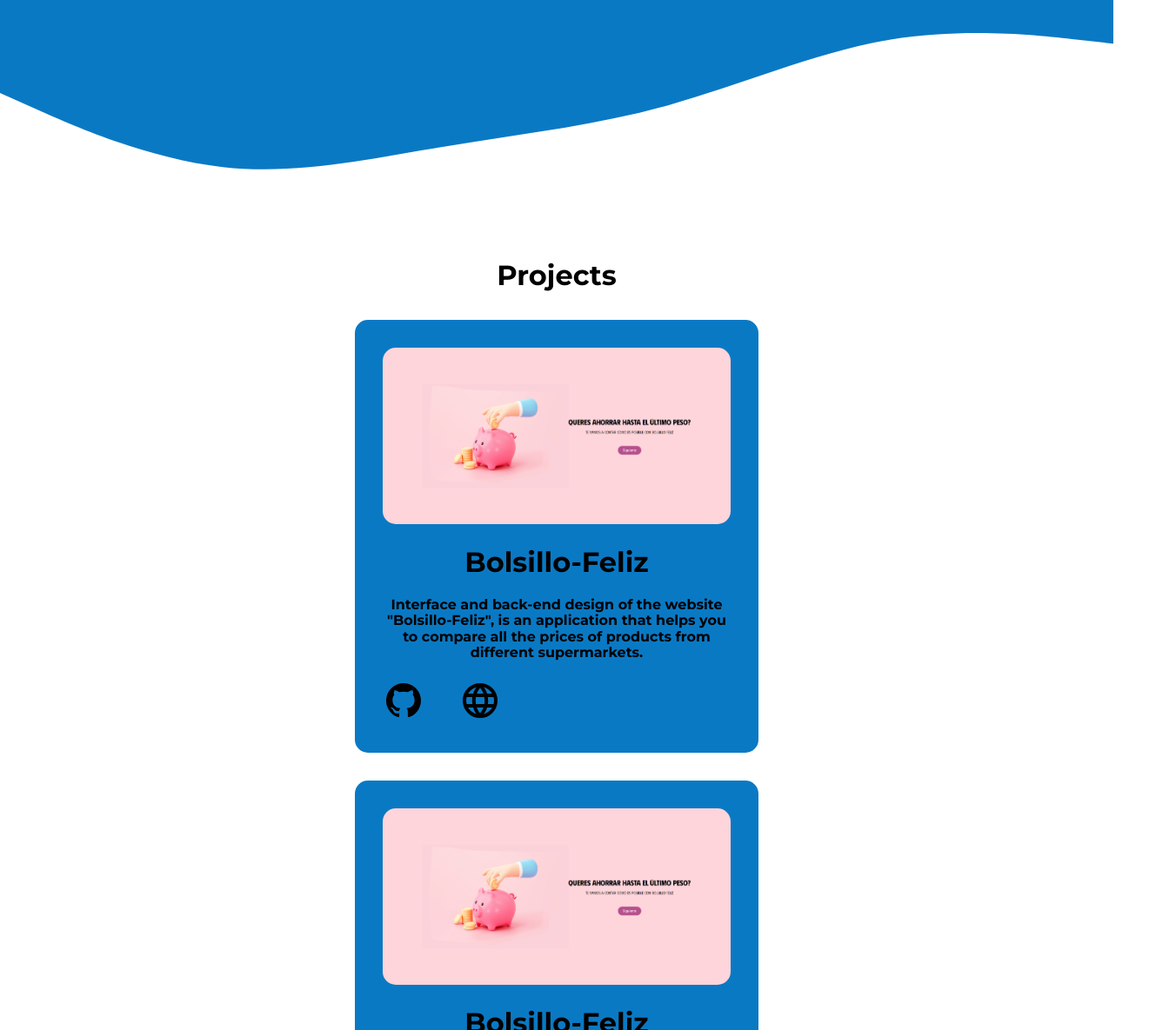
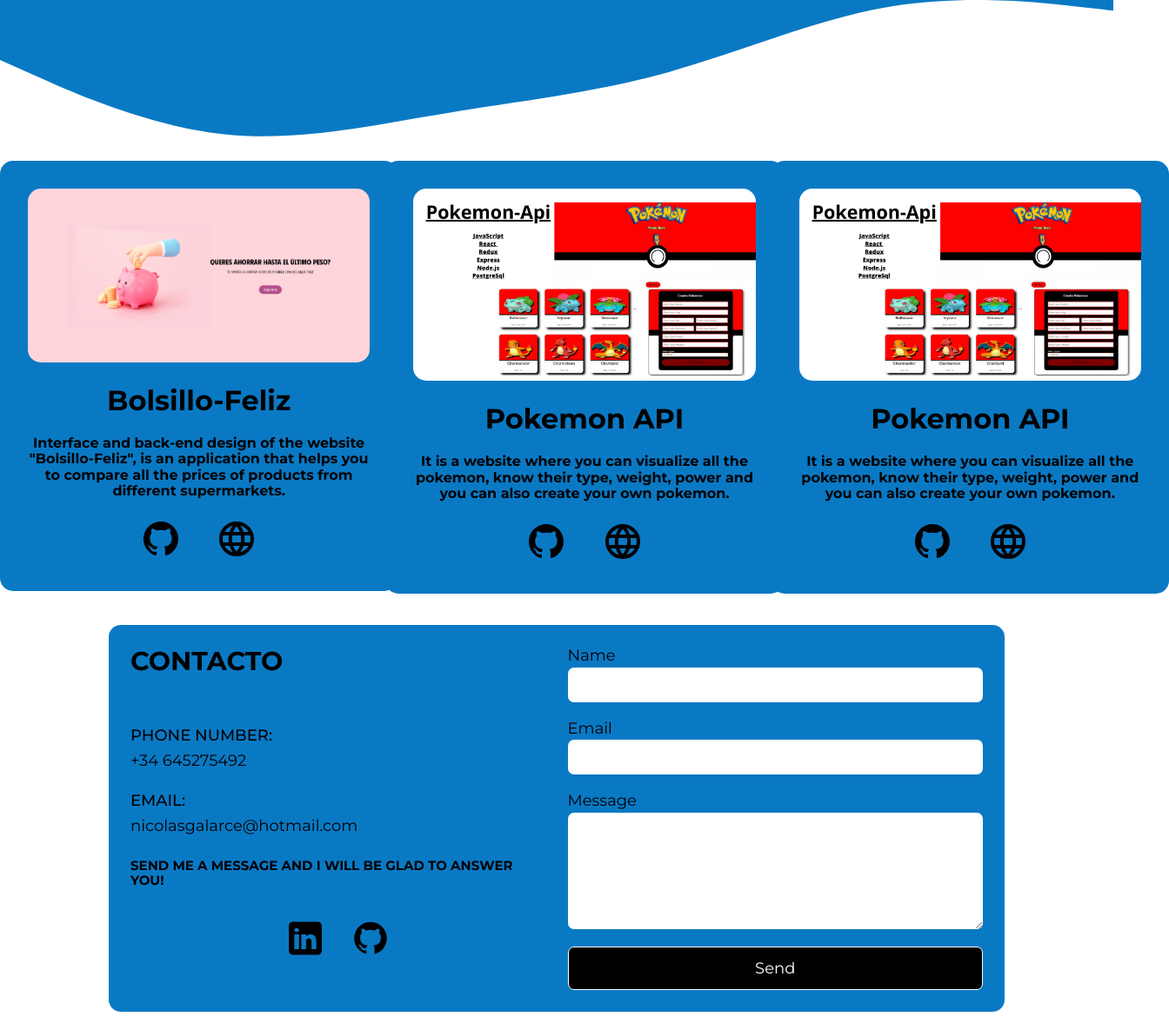
Before and after one commit to nicogalarce7/Portafolio, a plain HTML site: page index.html in a window 1280 px wide. Shown: the part 1615-2800 px from the top of the page at 87% size, 1344 px wide, since content can reach past the window. Drawn offline with nearby package versions, Linux system fonts and the light colour scheme.

Commit message:
Ready for mobile

```diff
--- /dev/null
+++ b/css/contact.css
@@ -0,0 +1,106 @@
+.contact-body{
+    background-color: var(--primary-color);
+    font-size: 18px;
+    border-radius: 14px;
+    padding: 25px;
+    display: grid;
+    gap: 25px;
+    margin: 5px;
+}
+
+.contact-body p,
+.contact-body h1,
+.contact-body ul{
+    margin: 0;
+    padding: 0;
+}
+.contact-title{
+    font-size: 30px;
+    font-weight: 550;
+    text-align: center;
+    text-transform: uppercase;
+}
+
+.contact-details, .contact-form{
+    display: grid;
+    gap: 20px;
+}
+.contact-details-group, .contact-form-group{
+    display: grid;
+    gap: 3px;
+}
+.contact-label{
+    text-transform: uppercase;
+    font-weight: 500;
+}
+.contact-form input,
+.contact-form  textarea{
+    border-radius: 7px;
+    border: none;
+    height: 30px;
+    padding: 5px 10px;
+}
+.contact-form  textarea{
+    height: auto;
+    resize: vertical;
+}
+.contact-form-submit{
+    width: 100%;
+    height: 50px;
+    background-color: black;
+    border-radius: 7px;
+    color: white;
+    border: 1px solid white;
+    cursor: pointer;
+}
+.contact-form-submit:hover{
+    box-shadow: 0 0 14px white;
+}
+.social-list {
+    list-style: none;
+    display: flex;
+    gap: 25px;
+    justify-content: center;
+}
+.social-list img{
+    height: 45px;
+    width: 50px;
+}
+.social-list img:hover{
+    filter: drop-shadow(0 0 5px white);
+}
+
+@media (min-width: 950px) {
+    .contact-body{
+        margin:0 auto;
+        margin-bottom: 10px;
+        margin-top: 20px;
+        max-width: 980px;
+    }
+    .title-label{
+        font-size: 15px;
+        font-weight: 600;
+    }
+    .contact-title{
+        display: flex;
+        align-items: start;
+        grid-area: title ;
+    }
+    .contact-details{
+        grid-area: details;
+    }
+    .contact-form{
+        grid-area: form;
+    }
+    .social{
+        grid-area: social;
+    }
+    .contact-body{
+        display: grid;
+        grid:
+        "title form"
+        "details form"
+        "social form"/
+        1fr 1fr;
+    }
+}
--- a/css/main.css
+++ b/css/main.css
@@ -11,6 +11,7 @@
     font-family: 'Montserrat', sans-serif;
     color: var(--text-color);
     padding-top: 70px;
+
 }
 
 a{
--- a/css/project.css
+++ b/css/project.css
@@ -1,16 +1,15 @@
 .title{
 text-align: center;
 }
-.title-project{
+
+.projects-body{
+    width: 100%;
 
 }
-.projects-all{
-    width: 100%;
-    max-width: 980px;
-    margin: auto;
+
+.projects{
+    margin-top: -50px;
 }
-
-
 
 @import url('https://fonts.googleapis.com/css2?family=Outfit:wght@300;400;600&display=swap');
 
@@ -23,7 +22,7 @@
 .card-container {
     width: 100%;
     max-width: 400px;
-    margin: 2em auto;
+    margin: 1em auto;
     background-color: var(--primary-color);
     border-radius: 15px;
     margin-bottom: 1rem;
@@ -33,6 +32,7 @@
 
 .flex-row {
     display: flex;
+    justify-content: center;
 gap: 10%;
 }
 
@@ -44,3 +44,17 @@
 .main-content p{
     font-size: 1.2em;
 }
+@media (min-width:980px) {
+    .projects-body{
+        display: flex;
+        align-items: center;
+        justify-content: center;
+        margin-top: -100px;
+    }
+    .projects-all{
+        justify-content: center;
+        display: flex;
+        gap: 50px;
+    }
+
+}
--- a/index.html
+++ b/index.html
@@ -16,6 +16,7 @@
     <link rel="stylesheet" href="css/profile.css">
     <link rel="stylesheet" href="css/experiences.css">
     <link rel="stylesheet" href="css/project.css">
+    <link rel="stylesheet" href="css/contact.css">
     <script defer src="js/app.js"></script>
 </head>
 
@@ -36,23 +37,23 @@
                 <button class="close-menu" aria-label="Cerrar menu">
                     <img src="./img/close-icon.svg" alt="cerrar menu">
                 </button>
-                <li><a href="#profile" class="selected">Perfil</a></li>
-                <li><a href="experience">Experiencia</a></li>
-                <li><a href="skills">Habilidades</a></li>
-                <li><a href="contact">Contacto</a></li>
+                <li><a href="#profile" class="selected">About</a></li>
+                <li><a href="experience">Experience</a></li>
+                <li><a href="skills">Skills</a></li>
+                <li><a href="contact">Contact</a></li>
             </ul>
         </nav>
     </header>
     <div class="horizaontal-padding vertical-padding">
         <section class="profile">
             <div class="profile-info">
-                <h1 class="profile-title">Hola, soy <br /> Nicolas Galarce</h1>
+                <h1 class="profile-title">Hi, i'm <br /> Nicolas Galarce</h1>
                 <p class="profile-details">
-                    Soy un apasionado por la arquitectura y desarrollo de software, con mas de 1 año de experiencia en
-                    varios lenguajes de programacion y tecnologias.
+                    I'm passionate about software architecture and development, with more than 1 year of experience in various programming languages and technologies.
+                    various programming languages and technologies.
                 </p>
                 <button class="profile-btn">
-                    Descargar cv
+                    Download cv
                 </button>
             </div>
             <span class="profile-img-section">
@@ -64,35 +65,35 @@
     <section class="experiences">
         <img src="./img/wave2.svg" alt="division" class="wave wave-top">
         <div class="experiences-body">
-            <h2 class="experiences-title">Experiencia</h2>
+            <h2 class="experiences-title">Experience</h2>
             <div class="experiences-grid">
                 <div class="empty"></div>
                 <div class="line"></div>
                 <div class="experience">
-                    <div class="experiences-date">Febrero 2023 - Marzo 2023</div>
+                    <div class="experiences-date">(February 2023 - March 2023)</div>
                     <div class="experiences-company">Henry</div>
                     <div class="experiences-position">Full Stack Developer</div>
-                    <div class="experiences-description">Diseño de la interfaz y del back-end de la pagina
-                        web"Bolsillo-Feliz", es una app que te
-                        ayuda a comparar todos los precios de productos de diferentes supermecados.
+                    <div class="experiences-description">Design of the interface and back-end of the site
+                        website "Bolsillo-Feliz", is an app that helps you to
+                        helps you to compare all the prices of products from different supermarkets.
                     </div>
                 </div>
                 <div class="experience">
-                    <div class="experiences-date">(Septiembre 2023 - Actualmente)</div>
+                    <div class="experiences-date">(September 2023 - At present)</div>
                     <div class="experiences-company">FreeLance</div>
                     <div class="experiences-position">Full Stack Developer</div>
-                    <div class="experiences-description">Diseñar, desarrollar e implementar soluciones de software
-                        personalizadas para clientes según sus especificaciones y necesidades.
-                        Mantener una comunicación clara y efectiva con los clientes para entender sus requerimientos y
-                        proporcionar actualizaciones regulares.
-                        Resolver problemas y bugs de manera rápida y eficiente para minimizar cualquier tiempo de
-                        inactividad o inconveniente para el cliente.
-                        Asegurar la calidad del código y la implementación de mejores prácticas de desarrollo,
-                        incluyendo la revisión de código y pruebas unitarias.
-                        Gestionar múltiples proyectos en simultáneo, asegurando la entrega a tiempo y dentro del
-                        presupuesto establecido.
-                        Permanecer al día con las últimas tecnologías y tendencias en desarrollo de software para
-                        ofrecer soluciones innovadoras y competitivas.
+                    <div class="experiences-description">Design, develop and implement customised software solutions for customers
+                        Design, develop and implement customised software solutions for clients according to their specifications and needs.
+                        Maintain clear and effective communication with customers to understand their requirements and provide regular updates.
+                        provide regular updates.
+                        Resolve problems and bugs quickly and efficiently to minimise any downtime or customer inconvenience.
+                        downtime or inconvenience to the customer.
+                        Ensure code quality and implementation of best development practices,
+                        including code review and unit testing.
+                        Manage multiple projects simultaneously, ensuring delivery on time and within budget.
+                        on time and within budget.
+                        Stay abreast of the latest technologies and trends in software development to deliver innovative and competitive solutions.
+                        deliver innovative and competitive solutions.
                     </div>
                 </div>
                 <div class="line"></div>
@@ -103,7 +104,7 @@
     </section>
     <section class="projects">
         <div class="title">
-            <h1 class="title">Projects</h1>
+            <h1 class="title">PROJECTS</h1>
         </div>
         <div class="projects-body">
             <div class="projects-all">
@@ -132,11 +133,32 @@
                 </div>
                 <div class="project1">
                     <div class="card-container">
-                        <img class="hero-image" src="./img/bolsillo.png" alt="Image Project" />
-                        <h1 class="title-project">Bolsillo-Feliz</h1>
+                        <img class="hero-image" src="./img/pokemons.png" alt="Image Project" />
+                        <h1 class="title-project">Pokemon API</h1>
                         <main class="main-content">
-                            <h4>Interface and back-end design of the website "Bolsillo-Feliz", is an application that
-                                helps you to compare all the prices of products from different supermarkets.</h4>
+                            <h4>It is a website where you can visualize all the pokemon, know their type, weight, power and you can also create your own pokemon.</h4>
+                            <div class="flex-row">
+                                <div>
+                                    <a href="#" target="_blank" rel="noopener noreferrer">
+                                        <img src="./img/github-svgrepo-com.svg" alt="Github" class="small-image" />
+                                    </a>
+                                </div>
+                                <div>
+                                    <a href="https://bolsillo-feliz.vercel.app" target="_blank"
+                                        rel="noopener noreferrer">
+                                        <img src="./img/internet-svgrepo-com.svg" alt="Sitio Web">
+                                    </a>
+                                </div>
+                            </div>
+                        </main>
+                    </div>
+                </div>
+                <div class="project1">
+                    <div class="card-container">
+                        <img class="hero-image" src="./img/pokemons.png" alt="Image Project" />
+                        <h1 class="title-project">Pokemon API</h1>
+                        <main class="main-content">
+                            <h4>It is a website where you can visualize all the pokemon, know their type, weight, power and you can also create your own pokemon.</h4>
                             <div class="flex-row">
                                 <div>
                                     <a href="#" target="_blank" rel="noopener noreferrer">
@@ -158,9 +180,51 @@
         </div>
         </div>
     </section>
-    <!-- <section class="Contact-body">
-        <h1>Contacto</h1>
-    </section> -->
+    <section class="contact-body">
+        <h1 class="contact-title">Contacto</h1>
+        <div class="contact-details">
+            <div class="contact-details-group">
+                <p class="contact-label">Phone Number:</p>
+                <p class="contact-text">+34 645275492</p>
+            </div>
+            <div class="contact-details-group">
+                <p class="contact-label">Email:</p>
+                <p class="contact-text">nicolasgalarce@hotmail.com</p>
+            </div>
+            <div class="contact-details-group">
+                <p class="contact-label title-label">Send me a message and I will be glad to answer you!</p>
+            </div>
+        </div>
+        <form class="contact-form">
+            <div class="contact-form-group">
+                <label for="name">Name</label>
+                <input  required type="text" name="name" id="name"/>
+            </div>
+            <div class="contact-form-group">
+                <label for="email">Email</label>
+                <input required type="email" name="email" id="email"/>
+            </div>
+            <div class="contact-form-group">
+                <label for="message">Message</label>
+                <textarea required type="text" name="message" id="message" rows="6"></textarea>
+            </div>
+            <button type="submit" class="contact-form-submit">Send</button>
+        </form>
+        <nav class="social">
+            <ul class="social-list">
+                <li>
+                    <a href="#">
+                        <img src="./img/linkedin.svg" alt="Linkedin Profile">
+                    </a>
+                </li>
+                <li>
+                    <a href="#" class="git">
+                        <img src="./img/github-svgrepo-com.svg" alt="GitHub Profile">
+                    </a>
+                </li>
+            </ul>
+        </nav>
+    </section>
 </body>
 
 </html>
```
Also changed, not shown: css/experiences.css (+9 -4 lines), img/linkedin.svg (added).
